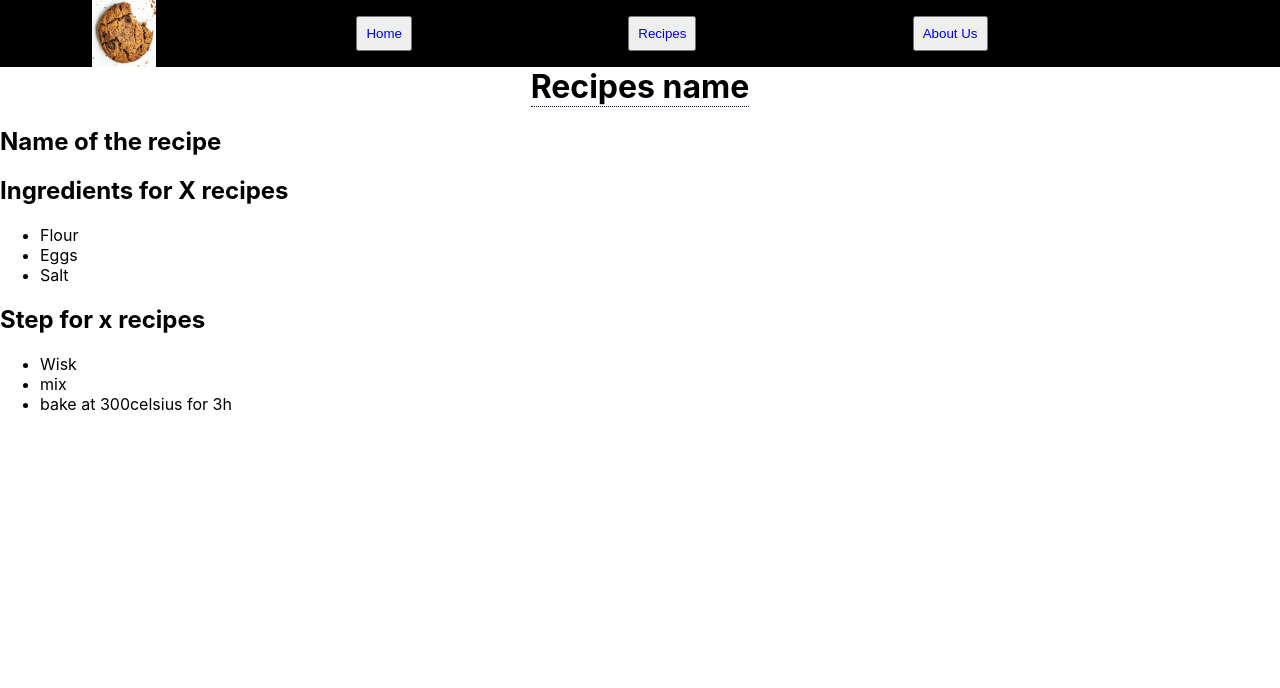
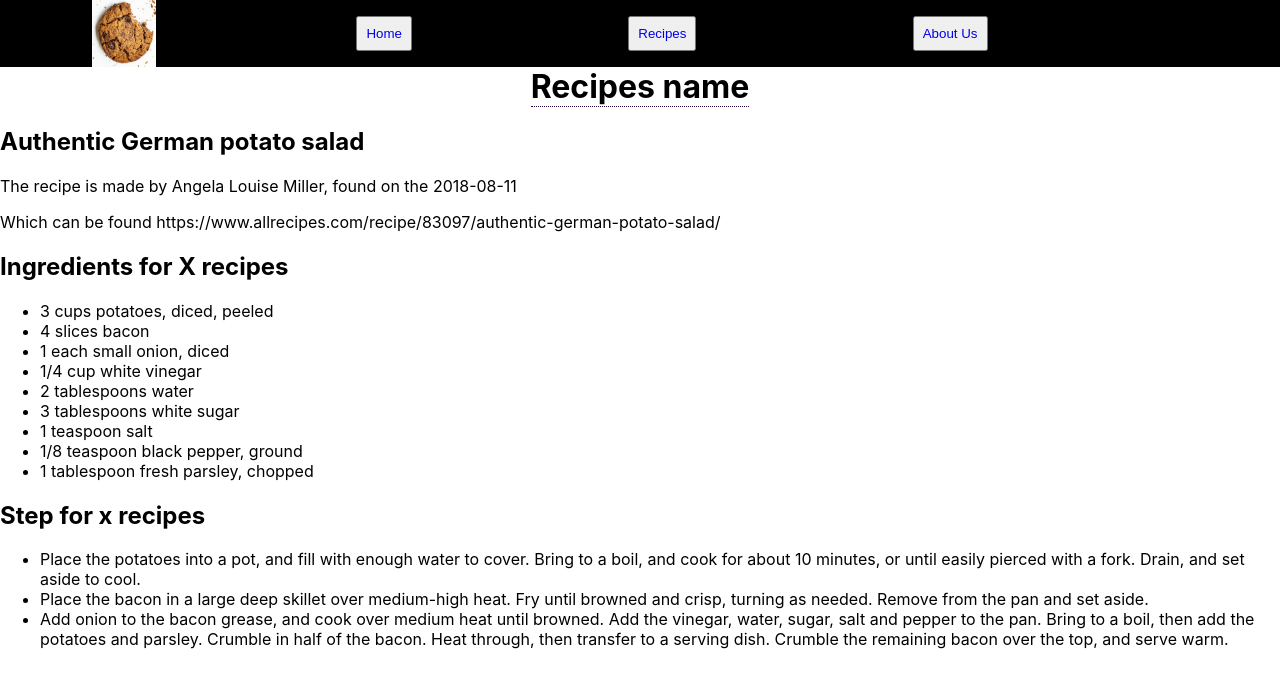
Before and after one commit to djepar/cookiepedia, a React (Create React App) app: page /recipes in a window 1280 px wide. Shown: the top 688 px of the page. Built offline with nearby package versions, Linux system fonts and the light colour scheme.

Commit message:
generating a recipe completely

```diff
--- /dev/null
+++ b/src/assets/recipes/germanpotatoes.json
@@ -0,0 +1,29 @@
+{
+    "meta": {
+      "schemaVersion": "0.0.0"
+    },
+    "title": "Authentic German potato salad",
+    "source": {
+      "author": "Angela Louise Miller",
+      "location": {
+        "url": "https://www.allrecipes.com/recipe/83097/authentic-german-potato-salad/",
+        "retrievalDate": "2018-08-11"
+      }
+    },
+    "ingredients": [
+      "3 cups potatoes, diced, peeled",
+      "4 slices bacon",
+      "1 each small onion, diced",
+      "1/4 cup white vinegar",
+      "2 tablespoons water",
+      "3 tablespoons white sugar",
+      "1 teaspoon salt",
+      "1/8 teaspoon black pepper, ground",
+      "1 tablespoon fresh parsley, chopped"
+    ],
+    "steps": [
+      "Place the potatoes into a pot, and fill with enough water to cover. Bring to a boil, and cook for about 10 minutes, or until easily pierced with a fork. Drain, and set aside to cool.",
+      "Place the bacon in a large deep skillet over medium-high heat. Fry until browned and crisp, turning as needed. Remove from the pan and set aside.",
+      "Add onion to the bacon grease, and cook over medium heat until browned. Add the vinegar, water, sugar, salt and pepper to the pan. Bring to a boil, then add the potatoes and parsley. Crumble in half of the bacon. Heat through, then transfer to a serving dish. Crumble the remaining bacon over the top, and serve warm."
+    ]
+  }
--- a/src/components/GeneratingRecipe.js
+++ /dev/null
@@ -1,13 +0,0 @@
-import Ingredients from "./Ingredients";
-import Steps from "./Steps";
-function GenerationRecipe(){
-    return (
-        <div>
-            <h2>Name of the recipe</h2>
-            <Ingredients />
-            <Steps />
-        </div>
-    )
-}
-
-export default GenerationRecipe;
--- /dev/null
+++ b/src/components/GeneratingRecipe/GeneratingRecipe.js
@@ -0,0 +1,16 @@
+import Ingredients from "./Ingredients";
+import Steps from "./Steps";
+import Source from "./Source"
+
+function GenerationRecipe({recipe}){
+    return (
+        <div>
+            <h2>{recipe.title}</h2>
+            <Source source={recipe.source} />
+            <Ingredients ingredients={recipe.ingredients} />
+            <Steps steps={recipe.steps} />
+        </div>
+    )
+}
+
+export default GenerationRecipe;
--- /dev/null
+++ b/src/components/GeneratingRecipe/Ingredients.js
@@ -0,0 +1,18 @@
+
+function Ingredients({ingredients}){
+
+    const IngredientItems = ingredients.map(ingredient =>
+        <li>
+            {ingredient}
+        </li>)
+    return (
+        <div>
+            <h2>Ingredients for X recipes</h2>
+            <ul>{IngredientItems}</ul>
+        </div>
+
+
+    )
+}
+
+export default Ingredients;
--- /dev/null
+++ b/src/components/GeneratingRecipe/Source.js
@@ -0,0 +1,10 @@
+export default function Source({source}){
+
+    return(
+        <div>
+            <p>The recipe is made by {source.author}, found on the {source.location.retrievalDate}</p>
+            <p>Which can be found {source.location.url}</p>
+
+        </div>
+    )
+}
--- a/src/components/Steps.js
+++ b/src/components/GeneratingRecipe/Steps.js
@@ -1,13 +1,13 @@
 
-function Steps(){
+function Steps({steps}){
     const products = [
         {steps : "Wisk", id: 1},
         {steps : "mix", id: 2},
         {steps : "bake at 300celsius for 3h", id: 3},
     ]
-    const stepsItems = products.map(product =>
-        <li key={product.id}>
-            {product.steps}
+    const stepsItems = steps.map(step =>
+        <li>
+            {step}
         </li>)
     return (
         <div>
--- a/src/components/Ingredients.js
+++ /dev/null
@@ -1,22 +0,0 @@
-
-function Ingredients(){
-    const products = [
-        {ingredient : "Flour", id: 1},
-        {ingredient : "Eggs", id: 2},
-        {ingredient : "Salt", id: 3},
-    ]
-    const IngredientItems = products.map(product =>
-        <li key={product.id}>
-            {product.ingredient}
-        </li>)
-    return (
-        <div>
-            <h2>Ingredients for X recipes</h2>
-            <ul>{IngredientItems}</ul>
-        </div>
-
-
-    )
-}
-
-export default Ingredients;
--- a/src/components/Recipes.js
+++ b/src/components/Recipes.js
@@ -1,9 +1,10 @@
-import GenerationRecipe from "./GeneratingRecipe";
+import GenerationRecipe from "./GeneratingRecipe/GeneratingRecipe";
+import germanpotatoes from "../assets/recipes/germanpotatoes.json"
 import './style/recipes.css'
 function Recipes(){
     return <div>
         <h1>Recipes name</h1>
-            <GenerationRecipe />
+            <GenerationRecipe recipe={germanpotatoes} />
         </div>
 }
 export default Recipes;
```
Also changed, not shown: src/components/style/recipes.css (line endings or trailing spaces).
